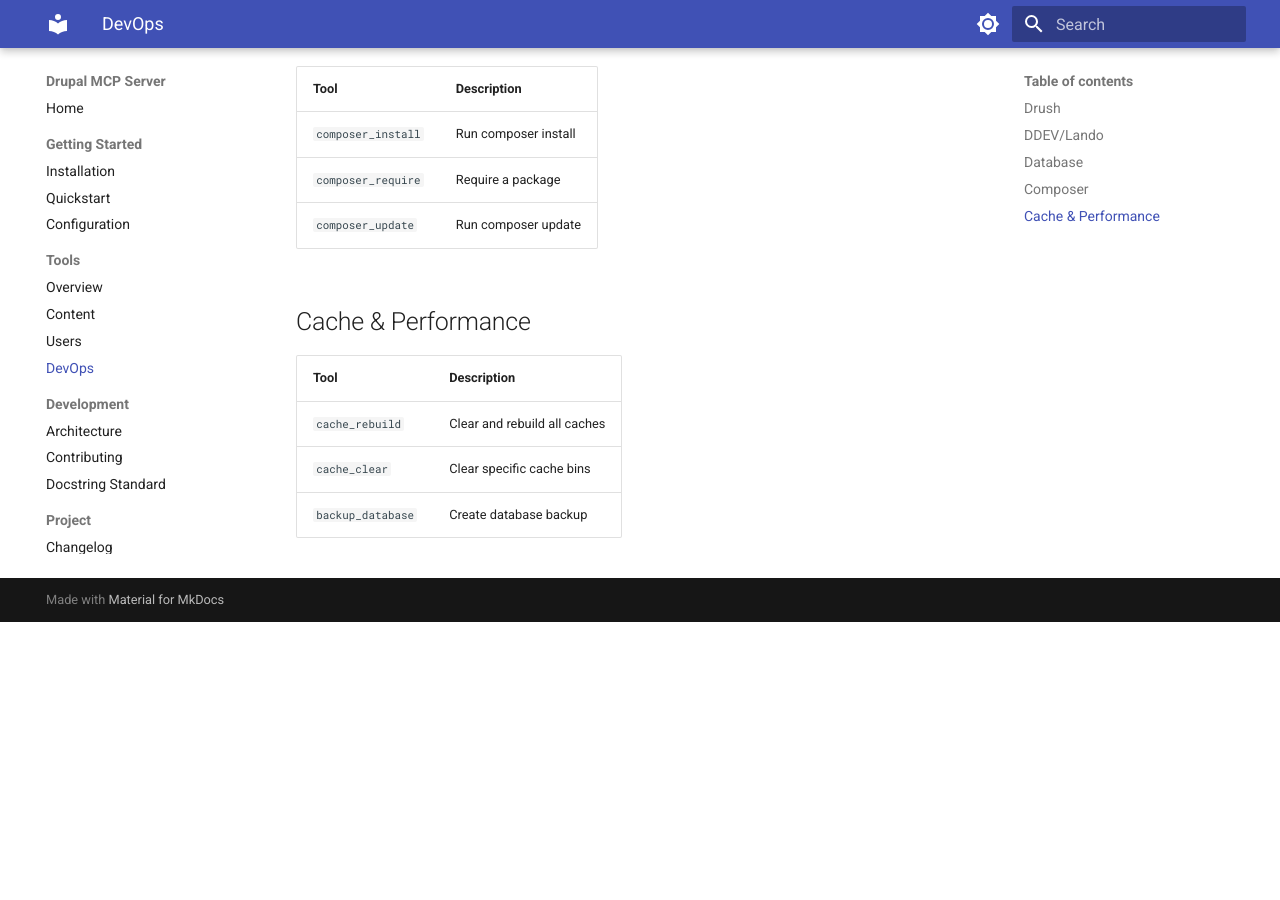
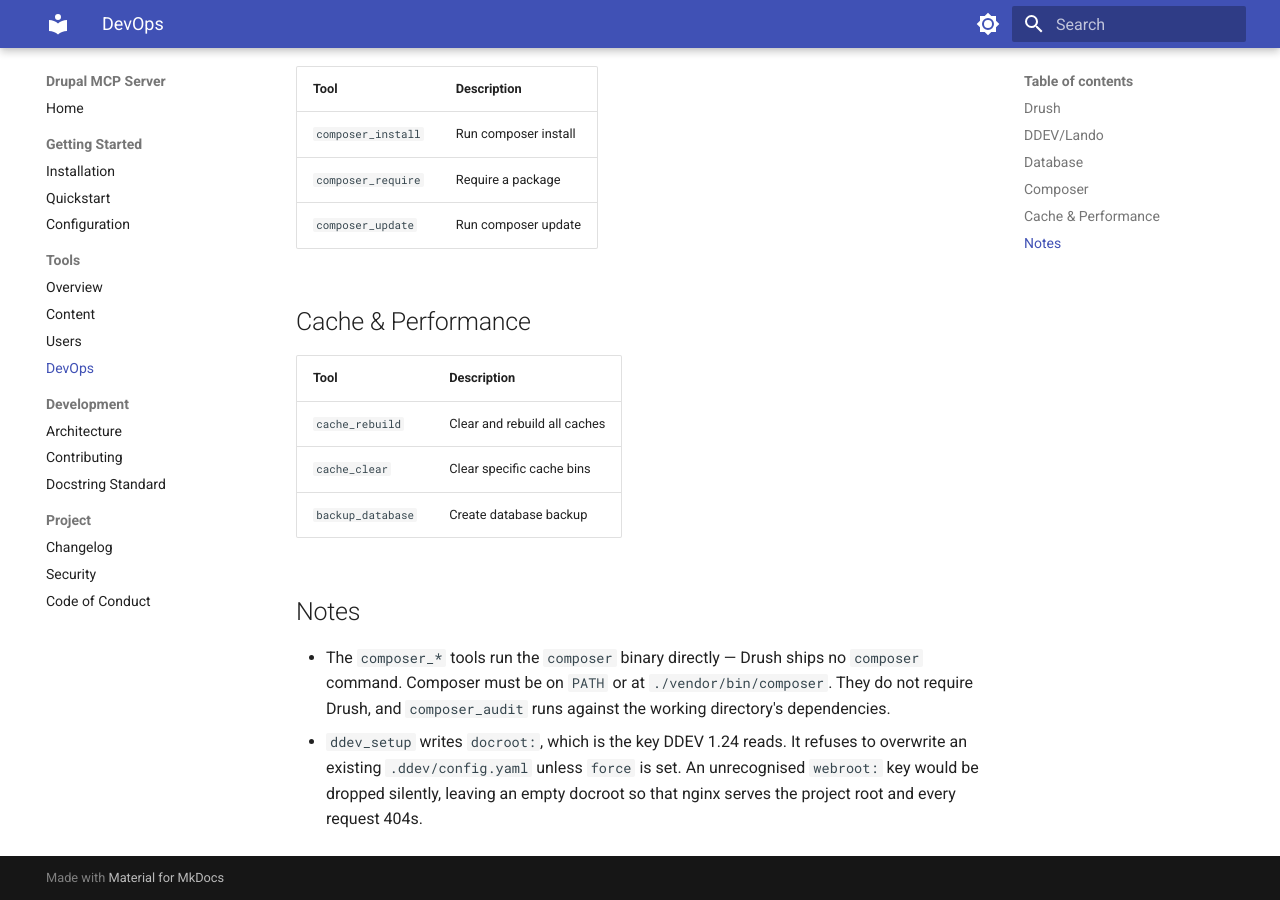
Before and after one commit to vloganathane/drupal-mcp-server, an MkDocs documentation site: the page built from docs/tools/devops.md, in a window 1280 px wide and 900 px high, scrolled down 1397 px. Built offline with MkDocs 1.6.1 and Material for MkDocs 9.7.7, drawn with Linux system fonts in a browser that asks for light colours; before the commit the page ends 2019 px from its top, so only the background shows below that.

Commit message:
docs: state the limitations live testing actually established
The README described 366 tools with no mention of any that cannot work.
Every claim below was confirmed against a live Drupal 10 site under DDEV,
and each affected tool already says so at runtime.

- Layout Builder has no JSON:API resource; note on the tool group, and the
  tools it affects point at entity_view_display or the Layout Builder REST
  resource instead.
- JSON:API exposes no revision listing or deletion, so revision_list and
  revision_delete return a limitation error.
- Drush's queue:run has no per-run limit.
- Composer is its own binary and the composer_* tools no longer need Drush.
- Security scanning needs PHPStan 1.x.
- release_history falls back to updates.drupal.org's frozen feed for D7-only
  projects.
- DDEV's key is `docroot`; `webroot` is dropped silently, which is how an
  empty docroot and an all-404 site came about.

```diff
--- a/docs/tools/devops.md
+++ b/docs/tools/devops.md
@@ -47,3 +47,14 @@
 | `cache_rebuild` | Clear and rebuild all caches |
 | `cache_clear` | Clear specific cache bins |
 | `backup_database` | Create database backup |
+
+## Notes
+
+- The `composer_*` tools run the `composer` binary directly — Drush ships no
+  `composer` command. Composer must be on `PATH` or at `./vendor/bin/composer`.
+  They do not require Drush, and `composer_audit` runs against the working
+  directory's dependencies.
+- `ddev_setup` writes `docroot:`, which is the key DDEV 1.24 reads. It refuses to
+  overwrite an existing `.ddev/config.yaml` unless `force` is set. An unrecognised
+  `webroot:` key would be dropped silently, leaving an empty docroot so that nginx
+  serves the project root and every request 404s.
```
Also changed, not shown: README.md (+40 -0 lines), docs/tools/users.md (+6 -0 lines).
